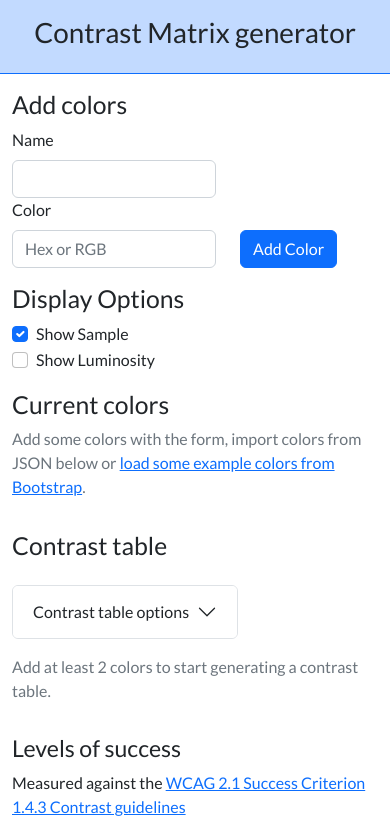
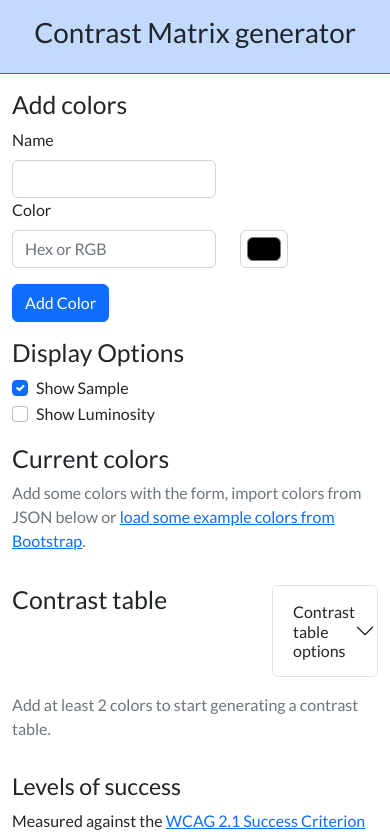
Before and after one commit to NotThatGothic/contrast-matrix-generator, a Vue app: page / in a window 390 px wide. Shown: the top 837 px of the page. Built offline with nearby package versions, Linux system fonts and the light colour scheme; a web font is replaced by a local one.

Commit message:
Responsive fixes Add color input

```diff
--- a/src/App.vue
+++ b/src/App.vue
@@ -64,7 +64,7 @@
 				<div class="col-6 mb-3">
 					<h2>Contrast table</h2>
 				</div>
-				<div class="col-auto mb-3">
+				<div class="col-4 mb-3">
 					<div class="accordion" id="accordionOptions">
 						<div class="accordion-item">
 							<h2 class="accordion-header" id="optionsHeading">
--- a/src/components/AddColor.vue
+++ b/src/components/AddColor.vue
@@ -12,6 +12,9 @@
 				<label for="new-color-code" class="form-label">Color</label>
 				<input id="new-color-code" class="form-control" type="text" name="new-color-code"
 					placeholder="Hex or RGB" v-model="newColorCode" required />
+			</div>
+			<div class="col-auto">
+				<input id="new-color-code" class="form-control form-control-color" type="color" name="new-color-code" v-model="newColorCode" />
 			</div>
 			<div class="col-auto">
 				<button class="btn btn-primary mt-3" type="submit" form="color-form">Add Color</button>
```
Also changed, not shown: 5 other files (tests, documents, lock files or other folders).
